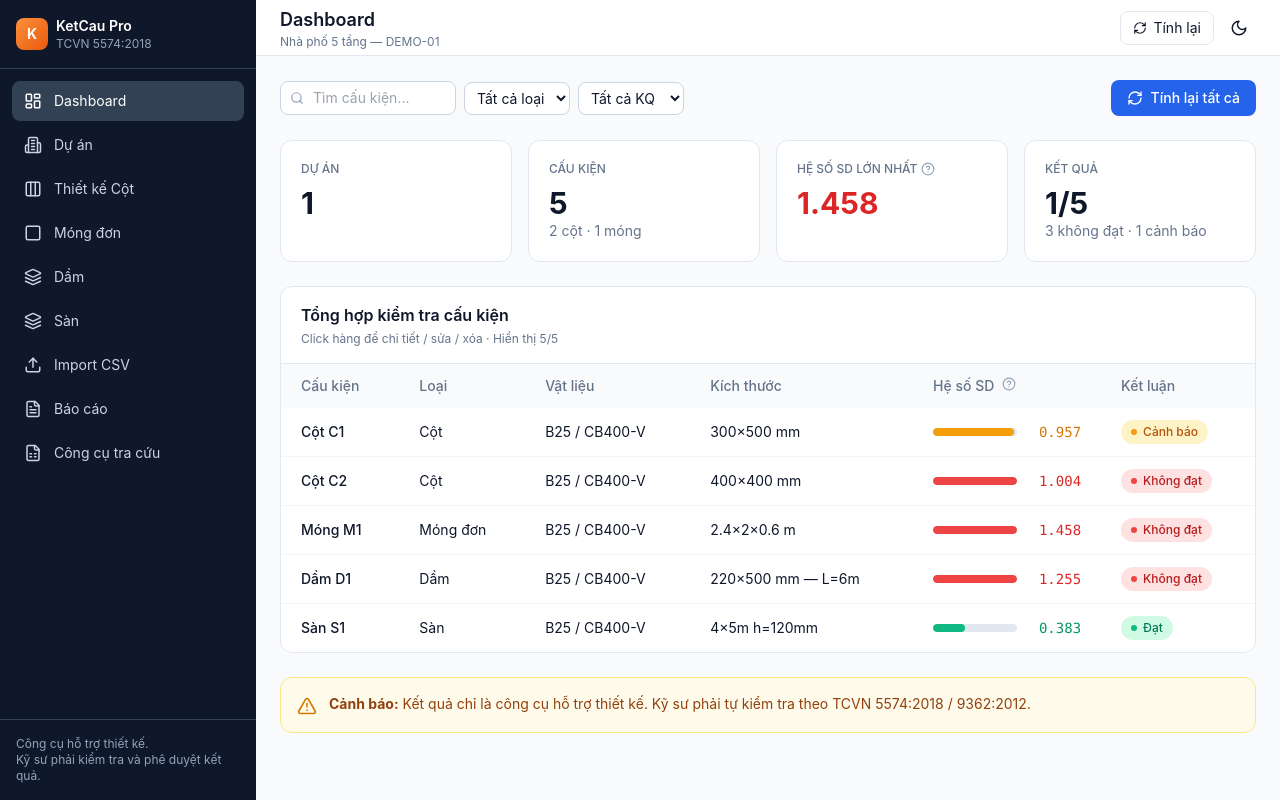
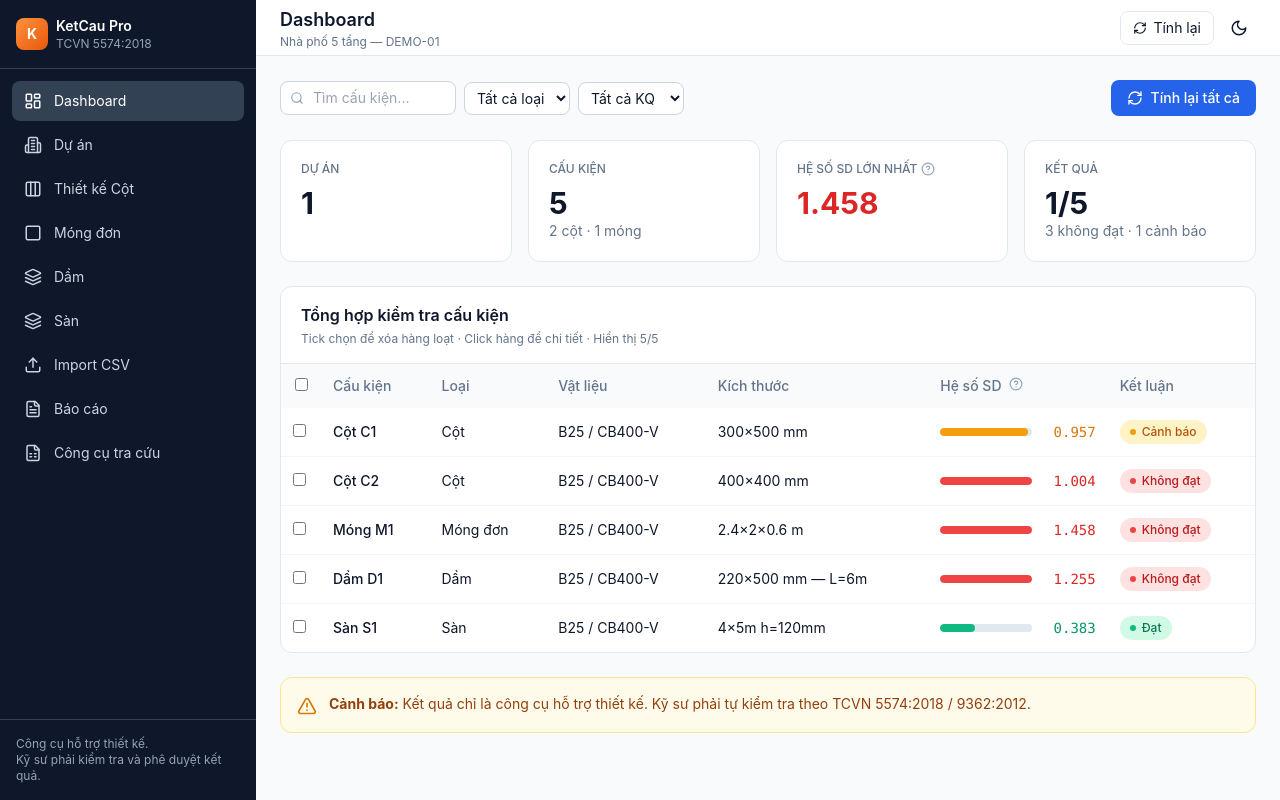
Before and after one commit to trixd2026-max/ketcau-pro, a React (Vite) app: page / in a window 1280 px wide. Built offline with nearby package versions, Linux system fonts and the light colour scheme.

Commit message:
Dashboard multi-select delete; Report multi-select export PDF/Excel

```diff
--- a/src/pages/Dashboard.tsx
+++ b/src/pages/Dashboard.tsx
@@ -24,6 +24,7 @@ export default function Dashboard() {
   const navigate = useNavigate();
   const project = projects.find(p => p.id === currentProjectId);
   const [selectedId, setSelectedId] = useState<string | null>(null);
+  const [checked, setChecked] = useState<Set<string>>(new Set());
   const [query, setQuery] = useState('');
   const [filterType, setFilterType] = useState<string>('all');
   const [filterStatus, setFilterStatus] = useState<string>('all');
@@ -56,10 +57,41 @@ export default function Dashboard() {
   const selectedRes = selectedId ? results[selectedId] : null;
   const suggestions = selected && selectedRes ? suggestOptimize(selected, selectedRes) : [];
 
+  const allFilteredIds = filtered.map(e => e.id);
+  const allChecked = allFilteredIds.length > 0 && allFilteredIds.every(id => checked.has(id));
+  const someChecked = checked.size > 0;
+
+  const toggleOne = (id: string, e: React.MouseEvent) => {
+    e.stopPropagation();
+    setChecked(prev => {
+      const next = new Set(prev);
+      if (next.has(id)) next.delete(id);
+      else next.add(id);
+      return next;
+    });
+  };
+
+  const toggleAll = () => {
+    if (allChecked) setChecked(new Set());
+    else setChecked(new Set(allFilteredIds));
+  };
+
+  const handleBulkDelete = () => {
+    if (!someChecked) return;
+    const n = checked.size;
+    if (!confirm(`Xóa ${n} cấu kiện đã chọn?`)) return;
+    checked.forEach(id => removeElement(id));
+    setChecked(new Set());
+    setSelectedId(null);
+    addToast(`Đã xóa ${n} cấu kiện`, 'info');
+  };
+
   const handleRecalc = () => { recalculateAll(); addToast('Đã tính lại tất cả cấu kiện', 'success'); };
   const handleDelete = (id: string, name: string) => {
     if (!confirm(`Xóa cấu kiện "${name}"?`)) return;
-    removeElement(id); setSelectedId(null); addToast(`Đã xóa ${name}`, 'info');
+    removeElement(id); setSelectedId(null);
+    setChecked(prev => { const n = new Set(prev); n.delete(id); return n; });
+    addToast(`Đã xóa ${name}`, 'info');
   };
   const handleDuplicate = (id: string) => {
     if (duplicateElement(id)) addToast('Đã nhân bản cấu kiện', 'success');
@@ -94,6 +126,12 @@ export default function Dashboard() {
             <option value="warning">Cảnh báo</option>
             <option value="fail">Không đạt</option>
           </select>
+          {someChecked && (
+            <button onClick={handleBulkDelete}
+              className="flex items-center gap-1.5 px-3 py-1.5 text-sm rounded-lg bg-red-600 hover:bg-red-700 text-white">
+              <Trash2 size={14} /> Xóa đã chọn ({checked.size})
+            </button>
+          )}
         </div>
         <button onClick={handleRecalc} className="flex items-center gap-2 px-4 py-2 bg-blue-600 hover:bg-blue-700 text-white rounded-lg text-sm font-medium">
           <RefreshCw size={16} /> Tính lại tất cả
@@ -122,20 +160,35 @@ export default function Dashboard() {
       </div>
 
       <div className="bg-white dark:bg-slate-800 rounded-xl border border-slate-200 dark:border-slate-700 overflow-hidden">
-        <div className="px-5 py-4 border-b border-slate-200 dark:border-slate-700">
-          <h2 className="font-semibold">Tổng hợp kiểm tra cấu kiện</h2>
-          <p className="text-xs text-slate-500 mt-1">Click hàng để chi tiết / sửa / xóa · Hiển thị {filtered.length}/{elements.length}</p>
+        <div className="px-5 py-4 border-b border-slate-200 dark:border-slate-700 flex flex-wrap items-center justify-between gap-2">
+          <div>
+            <h2 className="font-semibold">Tổng hợp kiểm tra cấu kiện</h2>
+            <p className="text-xs text-slate-500 mt-1">
+              Tick chọn để xóa hàng loạt · Click hàng để chi tiết · Hiển thị {filtered.length}/{elements.length}
+              {someChecked ? ` · Đã chọn ${checked.size}` : ''}
+            </p>
+          </div>
+          {someChecked && (
+            <button onClick={handleBulkDelete}
+              className="flex items-center gap-1.5 px-3 py-1.5 text-sm rounded-lg border border-red-300 text-red-600 hover:bg-red-50 dark:hover:bg-red-900/20">
+              <Trash2 size={14} /> Xóa {checked.size} mục
+            </button>
+          )}
         </div>
         <div className="overflow-x-auto">
           <table className="w-full text-sm">
             <thead className="bg-slate-50 dark:bg-slate-900/50 text-slate-500">
               <tr>
-                <th className="text-left px-5 py-3 font-medium">Cấu kiện</th>
-                <th className="text-left px-5 py-3 font-medium">Loại</th>
-                <th className="text-left px-5 py-3 font-medium">Vật liệu</th>
-                <th className="text-left px-5 py-3 font-medium">Kích thước</th>
-                <th className="text-left px-5 py-3 font-medium min-w-[160px]">Hệ số SD <FormulaTooltip /></th>
-                <th className="text-left px-5 py-3 font-medium">Kết luận</th>
+                <th className="px-3 py-3 w-10">
+                  <input type="checkbox" checked={allChecked} onChange={toggleAll}
+                    className="rounded border-slate-300" title="Chọn tất cả" />
+                </th>
+                <th className="text-left px-3 py-3 font-medium">Cấu kiện</th>
+                <th className="text-left px-3 py-3 font-medium">Loại</th>
+                <th className="text-left px-3 py-3 font-medium">Vật liệu</th>
+                <th className="text-left px-3 py-3 font-medium">Kích thước</th>
+                <th className="text-left px-3 py-3 font-medium min-w-[140px]">Hệ số SD <FormulaTooltip /></th>
+                <th className="text-left px-3 py-3 font-medium">Kết luận</th>
               </tr>
             </thead>
             <tbody className="divide-y divide-slate-100 dark:divide-slate-700">
@@ -152,15 +205,21 @@ export default function Dashboard() {
                 } else if (el.type === 'slab') {
                   const s = el as any; size = `${s.lx}×${s.ly}m h=${s.h}mm`;
                 }
+                const isChecked = checked.has(el.id);
                 return (
-                  <tr key={el.id} onClick={() => setSelectedId(el.id)}
-                    className="hover:bg-slate-50 dark:hover:bg-slate-700/30 cursor-pointer">
-                    <td className="px-5 py-3 font-medium">{el.name}</td>
-                    <td className="px-5 py-3">{typeLabel[el.type]}</td>
-                    <td className="px-5 py-3">{(el as any).material?.concreteGrade} / {(el as any).material?.steelGrade}</td>
-                    <td className="px-5 py-3">{size}</td>
-                    <td className="px-5 py-3">{res ? <UtilizationBar value={res.utilization} /> : '-'}</td>
-                    <td className="px-5 py-3">{res ? <StatusBadge status={res.status} /> : '-'}</td>
+                  <tr key={el.id}
+                    onClick={() => setSelectedId(el.id)}
+                    className={`hover:bg-slate-50 dark:hover:bg-slate-700/30 cursor-pointer ${isChecked ? 'bg-blue-50/50 dark:bg-blue-900/10' : ''}`}>
+                    <td className="px-3 py-3" onClick={e => toggleOne(el.id, e)}>
+                      <input type="checkbox" checked={isChecked} onChange={() => {}}
+                        className="rounded border-slate-300" />
+                    </td>
+                    <td className="px-3 py-3 font-medium">{el.name}</td>
+                    <td className="px-3 py-3">{typeLabel[el.type]}</td>
+                    <td className="px-3 py-3">{(el as any).material?.concreteGrade} / {(el as any).material?.steelGrade}</td>
+                    <td className="px-3 py-3">{size}</td>
+                    <td className="px-3 py-3">{res ? <UtilizationBar value={res.utilization} /> : '-'}</td>
+                    <td className="px-3 py-3">{res ? <StatusBadge status={res.status} /> : '-'}</td>
                   </tr>
                 );
               })}
```
